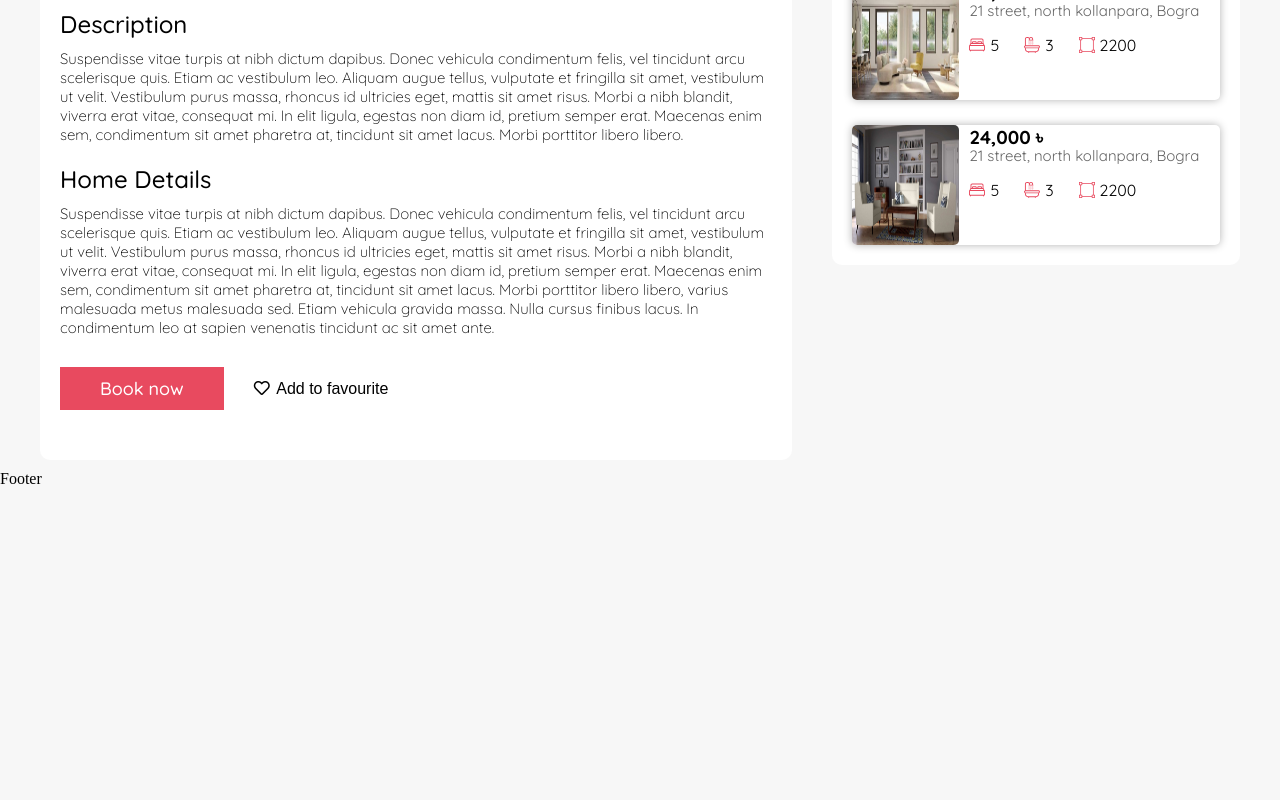
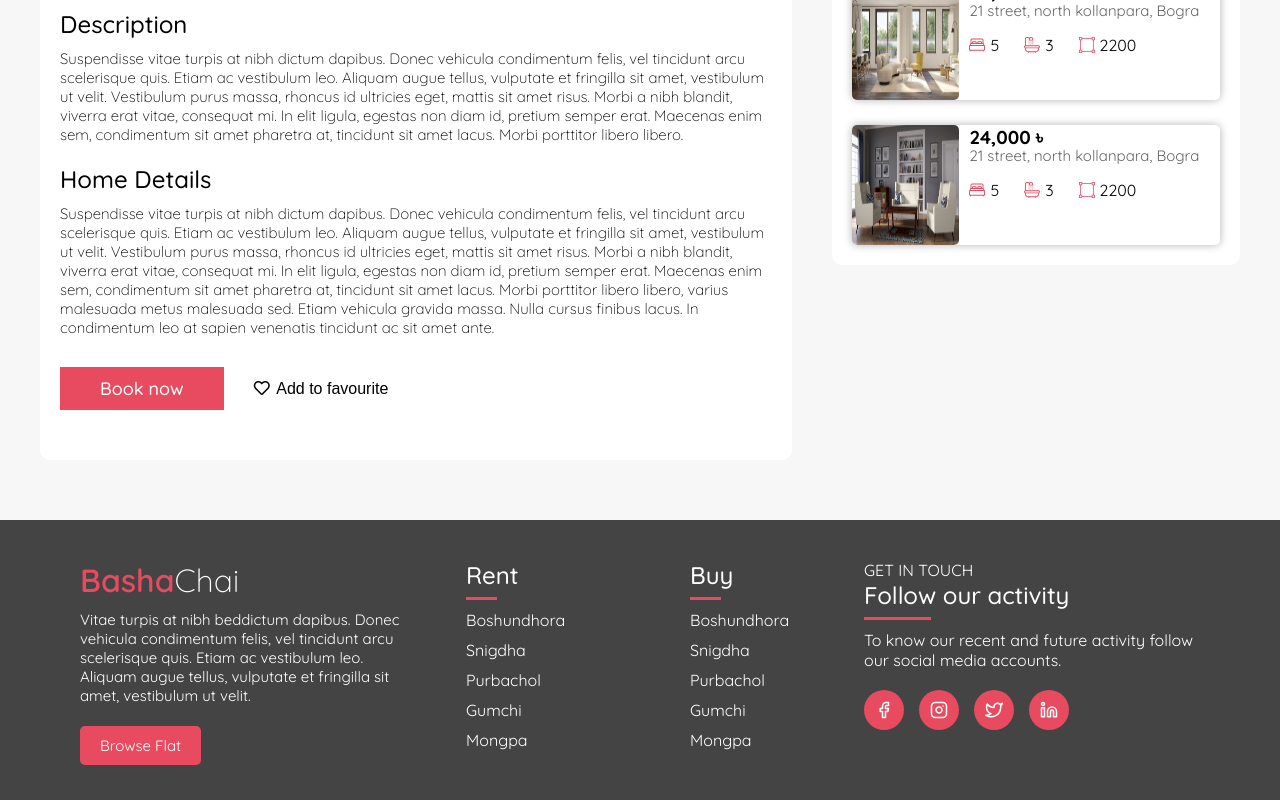
Before and after one commit to MizanurRahmann/Basha-Chai, a React (Create React App) app: page / in a window 1280 px wide. Shown: the part 874-1674 px from the top of the page. Before the commit the page ends 1362 px from the top, so only its background shows below. Built offline with nearby package versions, Linux system fonts and the light colour scheme.

Commit message:
ADD: footer.

```diff
--- a/src/App.js
+++ b/src/App.js
@@ -21,8 +21,8 @@ function App() {
         <Route exact path='/items' component={Main} />
         <Route exact path='/signIn' component={SignIn} />
         <Route exact path='/signUp' component={SignUp} />
+        <Footer />
       </Router>
-      <Footer />
     </div>
   );
 }
--- a/src/Styles/Footer.css
+++ b/src/Styles/Footer.css
@@ -0,0 +1,44 @@
+.footer{
+    width: 100%; min-height: 20vh; margin-top: 50px;
+    background: #444; color: #fff;
+    display: flex; padding: 40px 80px;
+    font-family: var(--primary-font);
+}
+
+.basic, .contact{ width: 30%;}
+.rent, .buy{ width: 20%; padding: 0 20px 0 50px;}
+
+.basic h1 span{ font-weight: 600; color: var(--primary-color-dark);}
+.basic h1 { font-weight: 300; margin-bottom: 10px;}
+.basic p{ font-size: 15px; margin-bottom: 30px;}
+.basic a{
+    text-decoration: none; color: #fff; border-radius: 5px;
+    padding: 10px 20px; background: var(--primary-color-dark);
+    font-size: 15px; line-height: 15px; transition: .3s;
+}
+.basic a:hover{ background: var(--primary-color); }
+
+
+.rent h2, .buy h2, .contact h2{ font-weight: 500; margin-bottom: 20px; position: relative;}
+.rent h2::after, .buy h2::after, .contact h2::after{
+    content: ''; position: absolute; bottom: -10px; left: 0;
+    width: 20%; height: 3px; background: var(--primary-color-dark);
+}
+.rent a, .buy a{
+    text-decoration: none; color: #fff;
+    display: block; margin-bottom: 10px;
+}
+.rent a:hover, .buy a:hover{ color: var(--primary-color-dark); }
+
+
+.contact h3{ text-transform: uppercase; font-weight: 400; font-size: 16px; }
+.contact p{ margin-top: 10px; }
+.contact .social{ display: flex; margin-top: 20px;}
+.contact .social a{
+    width: 40px; height: 40px; border-radius: 50%;
+    background: var(--primary-color-dark); color: #fff;
+    display: flex; align-items: center; justify-content: center;
+    text-decoration: none; margin-right: 15px;
+}
+.contact .social a svg{ width: 18px; height: 18px; }
+.contact .social a:hover{ background: var(--primary-color); }
--- a/src/components/Footer/Footer.js
+++ b/src/components/Footer/Footer.js
@@ -1,9 +1,42 @@
-import React from 'react'
+import React from 'react';
+import { Link } from 'react-router-dom';
+import '../../Styles/Footer.css';
 
 function Footer() {
     return (
-        <div>
-            Footer
+        <div className="footer">
+            <div className="basic">
+                <h1><span>Basha</span>Chai</h1>
+                <p>Vitae turpis at nibh beddictum dapibus. Donec vehicula condimentum felis, vel tincidunt arcu scelerisque quis. Etiam ac vestibulum leo. Aliquam augue tellus, vulputate et fringilla sit amet, vestibulum ut velit.</p>
+                <a href="/">Browse Flat</a>
+            </div>
+            <div className="rent">
+                <h2>Rent</h2>
+                <Link to="/">Boshundhora</Link>
+                <Link to="/">Snigdha</Link>
+                <Link to="/">Purbachol</Link>
+                <Link to="/">Gumchi</Link>
+                <Link to="/">Mongpa</Link>
+            </div>
+            <div className="buy">
+                <h2>Buy</h2>
+                <Link to="/">Boshundhora</Link>
+                <Link to="/">Snigdha</Link>
+                <Link to="/">Purbachol</Link>
+                <Link to="/">Gumchi</Link>
+                <Link to="/">Mongpa</Link>
+            </div>
+            <div className="contact">
+                <h3>Get in touch</h3>
+                <h2>Follow our activity</h2>
+                <p>To know our recent and future activity follow our social media accounts.</p>
+                <div className="social">
+                    <Link to="/"><svg xmlns="http://www.w3.org/2000/svg" width="24" height="24" viewBox="0 0 24 24" fill="none" stroke="currentColor" stroke-width="2" stroke-linecap="round" stroke-linejoin="round" class="feather feather-facebook"><path d="M18 2h-3a5 5 0 0 0-5 5v3H7v4h3v8h4v-8h3l1-4h-4V7a1 1 0 0 1 1-1h3z"></path></svg></Link>
+                    <Link to="/"><svg xmlns="http://www.w3.org/2000/svg" width="24" height="24" viewBox="0 0 24 24" fill="none" stroke="currentColor" stroke-width="2" stroke-linecap="round" stroke-linejoin="round" class="feather feather-instagram"><rect x="2" y="2" width="20" height="20" rx="5" ry="5"></rect><path d="M16 11.37A4 4 0 1 1 12.63 8 4 4 0 0 1 16 11.37z"></path><line x1="17.5" y1="6.5" x2="17.51" y2="6.5"></line></svg></Link>
+                    <Link to="/"><svg xmlns="http://www.w3.org/2000/svg" width="24" height="24" viewBox="0 0 24 24" fill="none" stroke="currentColor" stroke-width="2" stroke-linecap="round" stroke-linejoin="round" class="feather feather-twitter"><path d="M23 3a10.9 10.9 0 0 1-3.14 1.53 4.48 4.48 0 0 0-7.86 3v1A10.66 10.66 0 0 1 3 4s-4 9 5 13a11.64 11.64 0 0 1-7 2c9 5 20 0 20-11.5a4.5 4.5 0 0 0-.08-.83A7.72 7.72 0 0 0 23 3z"></path></svg></Link>
+                    <Link to="/"><svg xmlns="http://www.w3.org/2000/svg" width="24" height="24" viewBox="0 0 24 24" fill="none" stroke="currentColor" stroke-width="2" stroke-linecap="round" stroke-linejoin="round" class="feather feather-linkedin"><path d="M16 8a6 6 0 0 1 6 6v7h-4v-7a2 2 0 0 0-2-2 2 2 0 0 0-2 2v7h-4v-7a6 6 0 0 1 6-6z"></path><rect x="2" y="9" width="4" height="12"></rect><circle cx="4" cy="4" r="2"></circle></svg></Link>
+                </div>
+            </div>
         </div>
     )
 }
```
